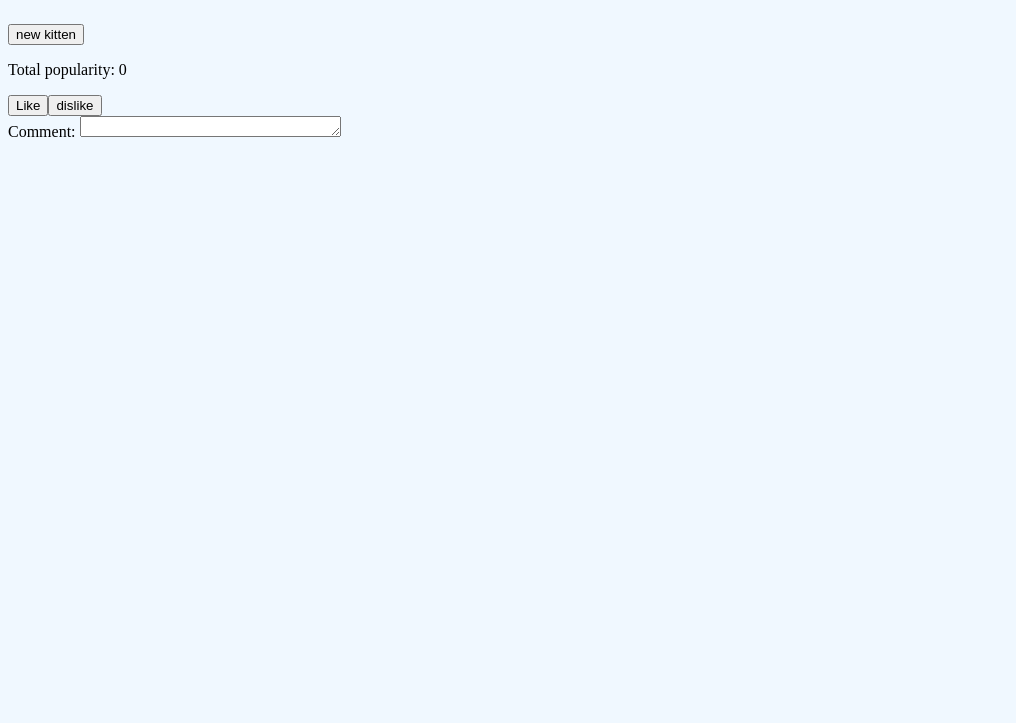
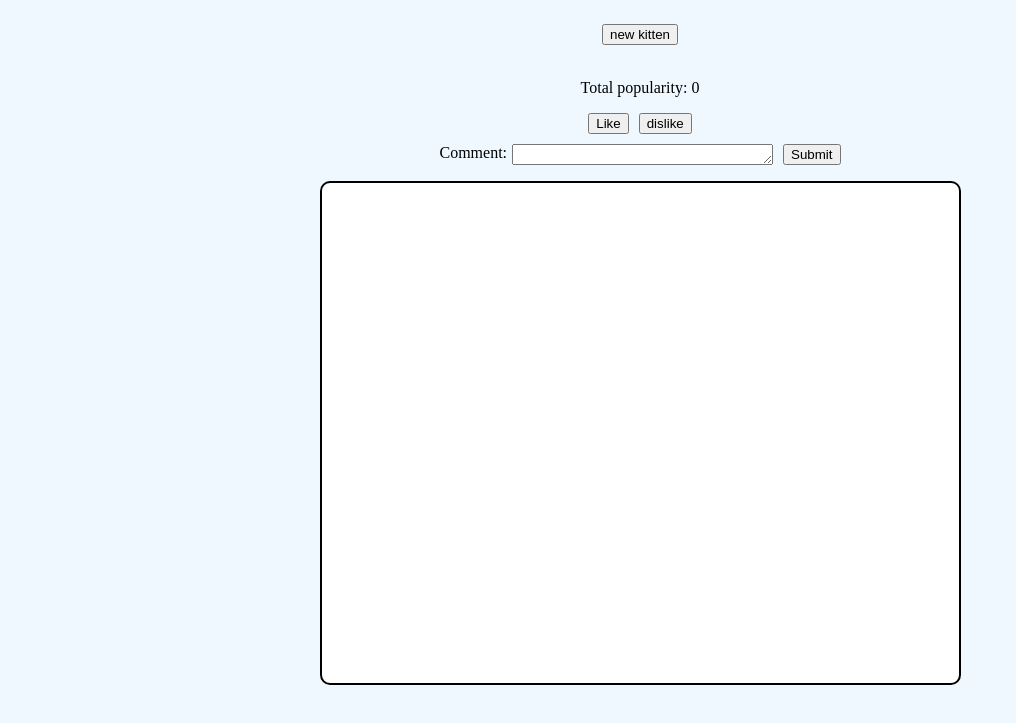
Before and after one commit to SelinWebSculptor/aa-catstagram-day2, a plain HTML site: page public/index.html in a window 1280 px wide. Shown: the part 77-800 px from the top of the page, without its empty margins (0-1016 px from the left). Drawn offline with Linux system fonts and the light colour scheme; no server answers.

Commit message:
done with most stuff

```diff
--- a/public/index.js
+++ b/public/index.js
@@ -1,6 +1,7 @@
 let KittenImg;
 let randomCat;
 let upVotes = 0;
+let submittedComment;
 let changeImg = () => {
   let img = document.getElementById('randomCatImg');
   fetching();
@@ -24,6 +25,7 @@ window.onload = (e) => {
   header.setAttribute('id', 'pageTitle')
   document.body.appendChild(header);
   let button = document.createElement('button');
+  button.setAttribute('id', 'new');
   button.textContent = 'new kitten';
   button.setAttribute('action', 'get');
   document.body.appendChild(button);
@@ -40,11 +42,15 @@ window.onload = (e) => {
   results.textContent = `Total popularity: ${upVotes}`
   document.body.appendChild(results);
 
+  let upAndDown = document.createElement('div');
+  upAndDown.setAttribute('id', 'upAndDown');
+  document.body.appendChild(upAndDown);
+
   let upvoteButton = document.createElement('button');
   upvoteButton.textContent = 'Like';
   upvoteButton.setAttribute('action', 'submit');
   upvoteButton.setAttribute('id', 'like');
-  document.body.appendChild(upvoteButton)
+  upAndDown.appendChild(upvoteButton)
   upvoteButton.addEventListener('click', event => {
     upVotes++;
     results.textContent = `Total popularity: ${upVotes}`
@@ -54,7 +60,7 @@ window.onload = (e) => {
   downVoteButton.textContent = 'dislike';
   downVoteButton.setAttribute('action', 'submit');
   downVoteButton.setAttribute('id', 'dislike');
-  document.body.appendChild(downVoteButton);
+  upAndDown.appendChild(downVoteButton);
   downVoteButton.addEventListener('click', event => {
     if (upVotes !== 0) {
       upVotes--;
@@ -65,6 +71,7 @@ window.onload = (e) => {
   //form create
   let form = document.createElement('form');
   form.setAttribute('action', 'submit');
+  form.setAttribute('id', 'form');
   document.body.appendChild(form);
   //comment/label create
   let comment = document.createElement('label');
@@ -79,7 +86,33 @@ window.onload = (e) => {
   text.setAttribute('rows', '1');
   comment.appendChild(text);
   //form submit
+  let submitForm = document.createElement('button');
+  submitForm.setAttribute('action', 'submit');
+  submitForm.setAttribute('id', 'form-submit');
+  submitForm.textContent = 'Submit';
+  form.appendChild(submitForm);
 
+  let commentDiv = document.createElement('ul')
+  commentDiv.setAttribute('id', 'pic-comments');
+  document.body.appendChild(commentDiv);
+
+
+
+  submitForm.addEventListener('click', (event) => {
+    event.preventDefault();
+  submittedComment = document.getElementById('user-comment').value;
+  if (submittedComment !== '') {
+
+    let commentLi = document.createElement('li');
+    commentLi.setAttribute('class','pic-comment');
+    commentLi.textContent = submittedComment;
+    commentDiv.appendChild(commentLi);
+
+  } else {
+    alert('must type a comment.')
+  }
+
+  })
 
 
 
--- a/public/styles.css
+++ b/public/styles.css
@@ -13,10 +13,67 @@ body {
 #randomCatImg {
   display: flex;
   margin-top: 30px;
-  width: 75%;
+  width: 50%;
   margin-left: auto;
   margin-right: auto;
   border: 3px solid rgb(205, 50, 171);
   border-radius: 30px;
   box-shadow: 10px 5px 35px black;
 }
+#new {
+  display: flex;
+  margin-left: auto;
+  margin-right: auto;
+}
+
+#voteResults {
+  text-align: center;
+}
+
+#upAndDown {
+  display: flex;
+  justify-content: center;
+}
+
+#like {
+  margin-right: 10px;
+}
+
+#form {
+  display: flex;
+  justify-content: center;
+  margin-top: 10px;
+}
+
+#form-submit {
+  height: 21px;
+}
+
+label {
+  margin-right: 10px;
+  display: flex;
+
+
+}
+
+#user-comment {
+  margin-left: 5px;
+}
+
+ul {
+  margin-left: auto;
+  margin-right: auto;
+  border: 2px solid black;
+  width: 50%;
+  display: block;
+  height: 500px;
+  background-color: white;
+  border-radius: 10px;
+  padding-left: 5px;
+}
+
+.pic-comment {
+  list-style-type: none;
+  padding-top: 5px;
+
+}
```
